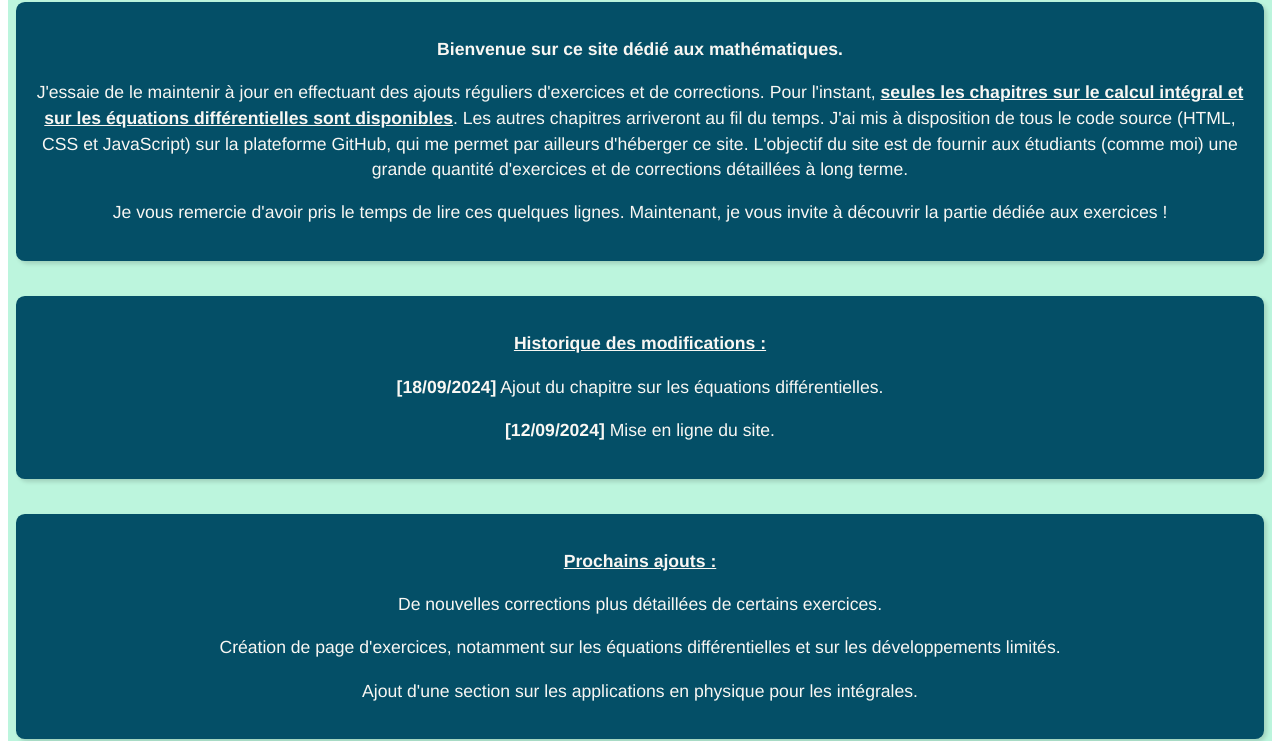
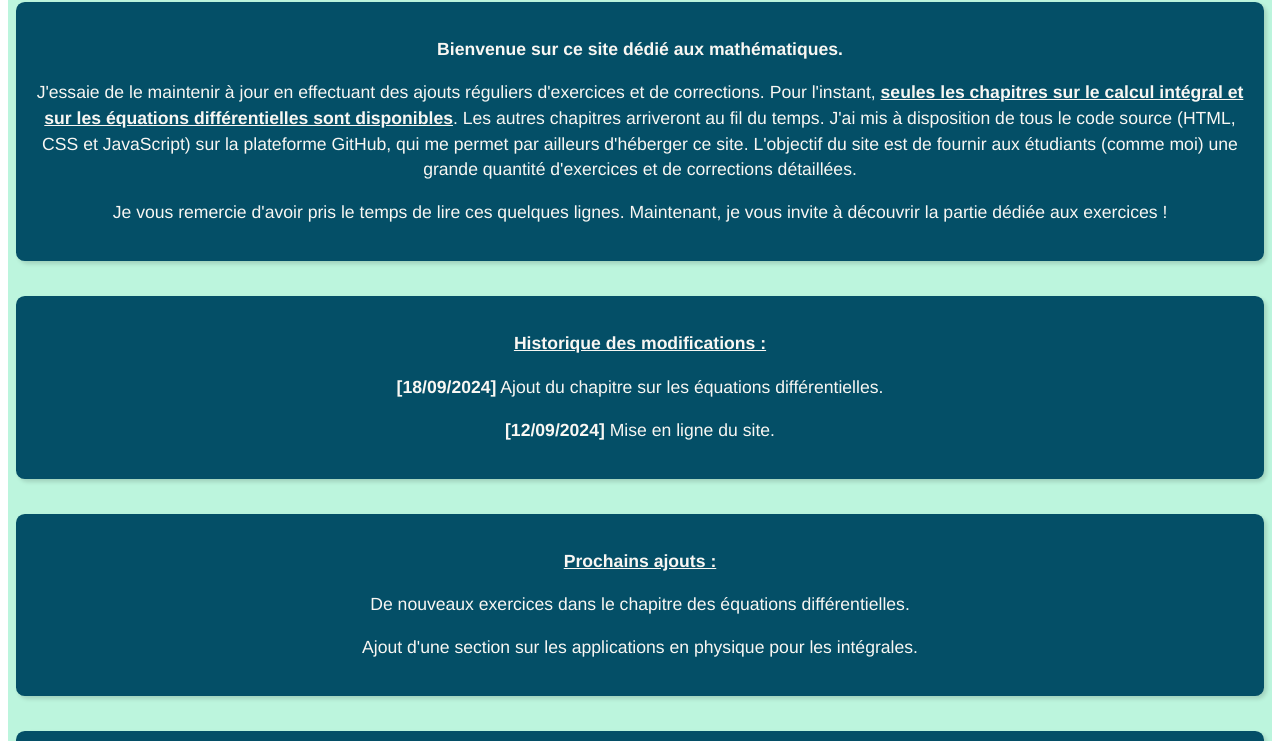
Before and after one commit to AlexEynard/alexeynard.github.io, a plain HTML site: page index.html in a window 1280 px wide. Shown: the part 215-956 px from the top of the page. Drawn offline with Linux system fonts and the light colour scheme.

Commit message:
Add files via upload

```diff
--- a/index.html
+++ b/index.html
@@ -64,7 +64,7 @@
           <h1 class="titre-page-center">Présentation du site</h1>
           <div class="énoncé">
             <p><strong>Bienvenue sur ce site dédié aux mathématiques.</strong></p>
-            <p>J'essaie de le maintenir à jour en effectuant des ajouts réguliers d'exercices et de corrections. Pour l'instant, <b><u>seules les chapitres sur le calcul intégral et sur les équations différentielles sont disponibles</u></b>. Les autres chapitres arriveront au fil du temps. J'ai mis à disposition de tous le code source (HTML, CSS et JavaScript) sur la plateforme GitHub, qui me permet par ailleurs d'héberger ce site. L'objectif du site est de fournir aux étudiants (comme moi) une grande quantité d'exercices et de corrections détaillées à long terme.</p>
+            <p>J'essaie de le maintenir à jour en effectuant des ajouts réguliers d'exercices et de corrections. Pour l'instant, <b><u>seules les chapitres sur le calcul intégral et sur les équations différentielles sont disponibles</u></b>. Les autres chapitres arriveront au fil du temps. J'ai mis à disposition de tous le code source (HTML, CSS et JavaScript) sur la plateforme GitHub, qui me permet par ailleurs d'héberger ce site. L'objectif du site est de fournir aux étudiants (comme moi) une grande quantité d'exercices et de corrections détaillées.</p>
             <p>Je vous remercie d'avoir pris le temps de lire ces quelques lignes. Maintenant, je vous invite à découvrir la partie dédiée aux exercices !</p>
           </div>
 
@@ -76,8 +76,7 @@
 
           <div class="énoncé" style="margin-top: 2em;">
             <p><b><u>Prochains ajouts :</u></b></p>
-            <p>De nouvelles corrections plus détaillées de certains exercices.</p>
-            <p>Création de page d'exercices, notamment sur les équations différentielles et sur les développements limités.</p>
+            <p>De nouveaux exercices dans le chapitre des équations différentielles.</p>
             <p>Ajout d'une section sur les applications en physique pour les intégrales.</p>
           </div>
 
```
